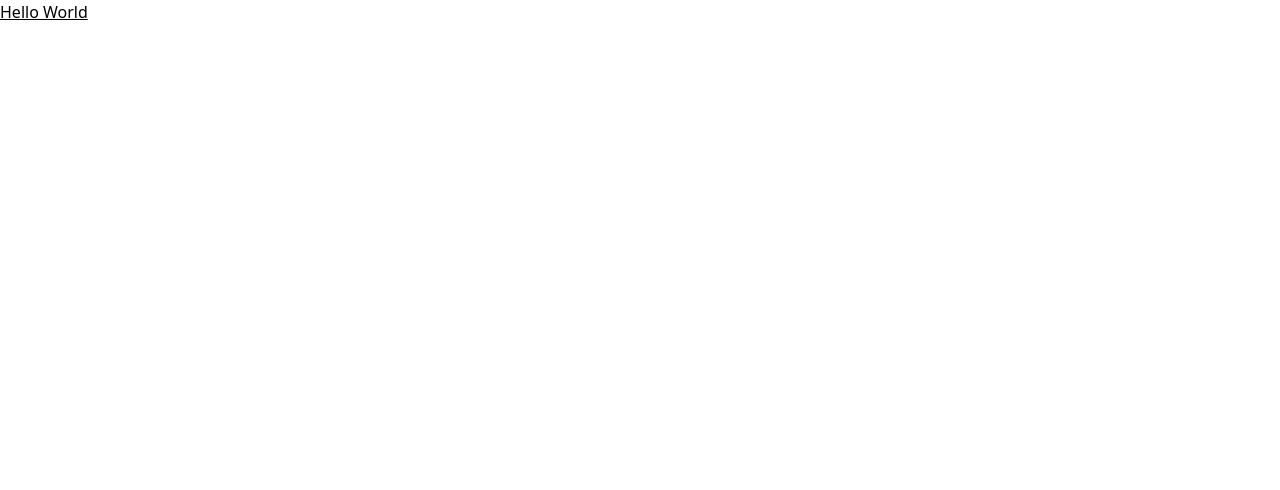
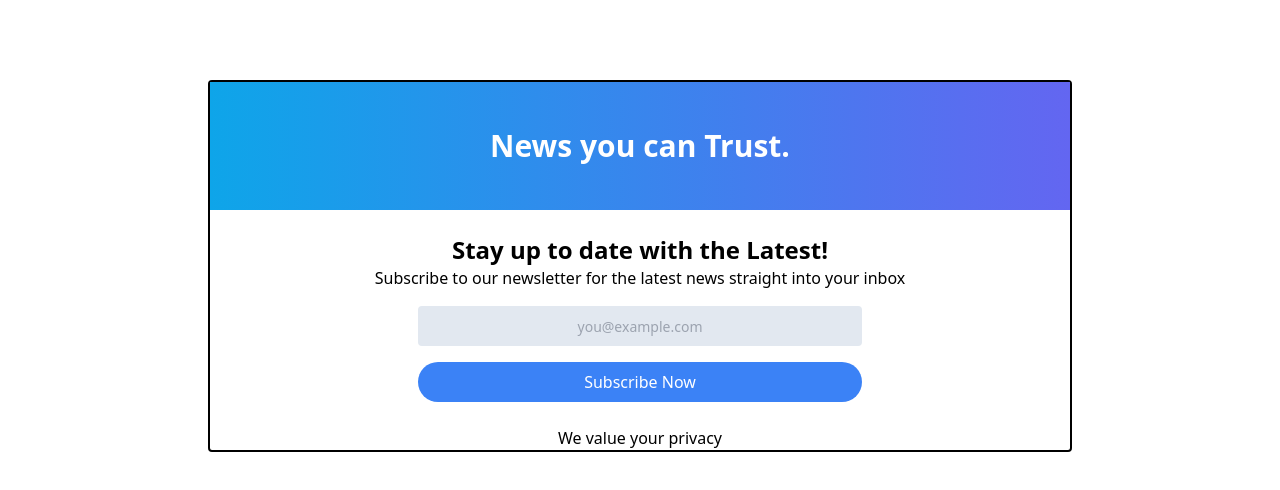
Before and after one commit to CodeWithHuzaiff/tailwind, a website built with Vite: page index.html in a window 1280 px wide. Built offline with nearby package versions, Linux system fonts and the light colour scheme.

Commit message:
update 3.2

```diff
--- a/index.html
+++ b/index.html
@@ -1,12 +1,25 @@
 <!DOCTYPE html>
 <html lang="en">
-<head>
-    <meta charset="UTF-8">
-    <meta name="viewport" content="width=device-width, initial-scale=1.0">
+  <head>
+    <meta charset="UTF-8" />
+    <meta name="viewport" content="width=device-width, initial-scale=1.0" />
     <title>TailWind CSS</title>
-    <link rel="stylesheet" href="style.css">
-</head>
-<body>
-    <h1 class="underline">Hello World</h1>
-</body>
+    <link rel="stylesheet" href="style.css" />
+  </head>
+  <body>
+    <div class="border-2 border-black rounded mt-20 mx-52 flex flex-wrap">
+        <div class="font-semibold text-3xl bg-gradient-to-r from-sky-500 to-indigo-500 text-white h-32 flex justify-center items-center w-full">
+            News you can Trust.
+        </div>
+        <div class="text-center mt-6 w-full">
+            <h3 class="font-semibold text-2xl">Stay up to date with the Latest!</h3>
+            <p class="font-medium text-xl"></p>Subscribe to our newsletter for the latest news straight into your inbox</p>
+            <form class="flex flex-wrap">
+                <input placeholder="you@example.com" class="w-full mx-52 bg-slate-200 text-center placeholder:text-sm my-4 py-2 rounded">
+                <button class="bg-blue-500 text-white p-2 w-full mx-52 rounded-full">Subscribe Now</button>
+            </form>
+            <p class="mx-8 mt-6 text-">We value your privacy</p>
+        </div>
+    </div>
+  </body>
 </html>
```
